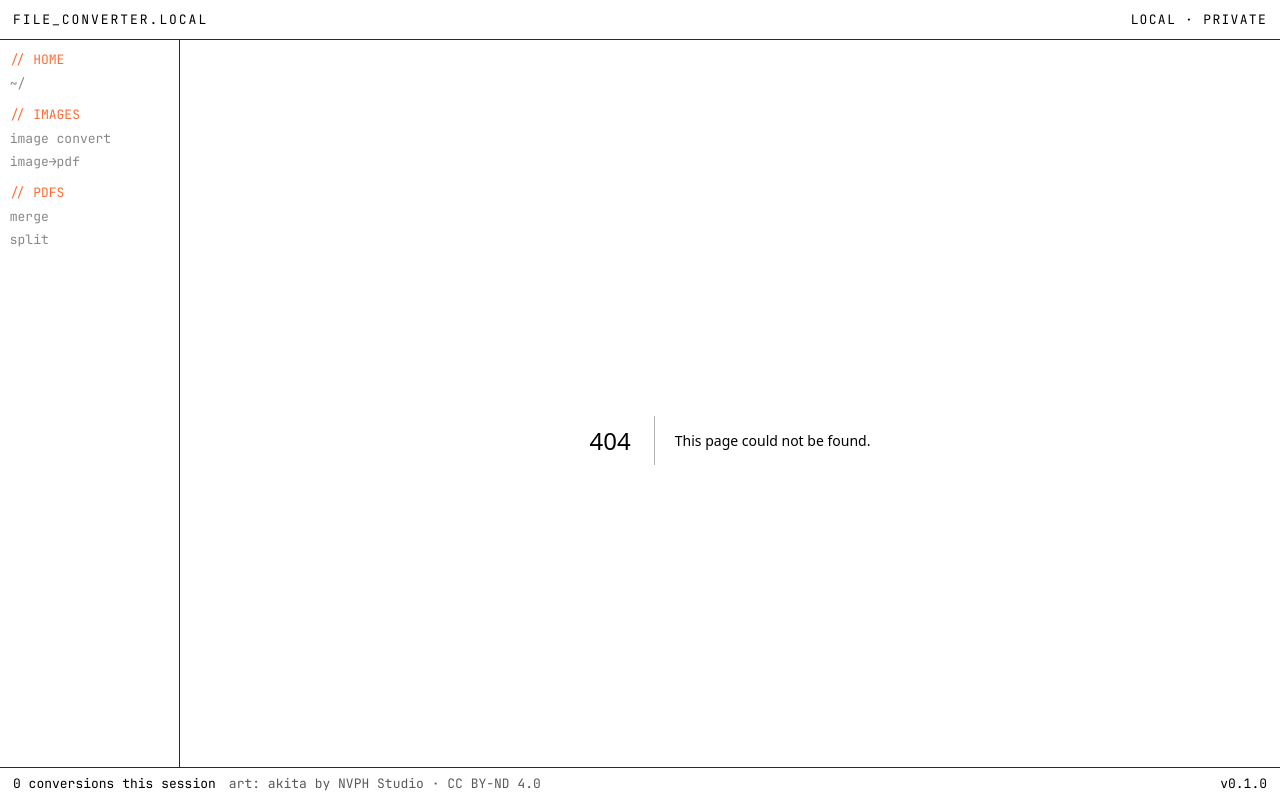
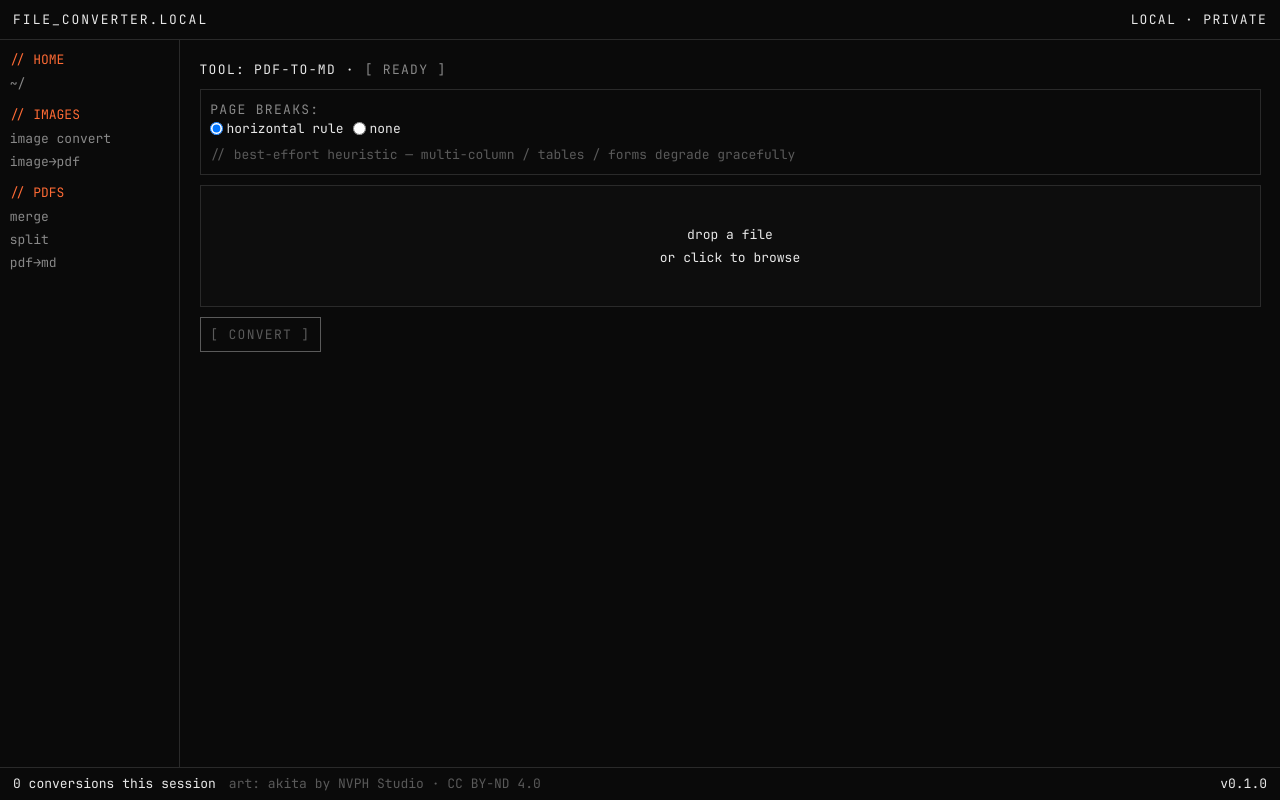
Before and after one commit to tonyyu2170/file-converter, a Next.js app: page /tools/pdf-to-md in a window 1280 px wide. Before the commit this address had no page. Built offline with nearby package versions, Linux system fonts and the light colour scheme.

Commit message:
feat(pdf-to-md): route + sidebar entry + registry

```diff
--- /dev/null
+++ b/src/app/tools/pdf-to-md/page.tsx
@@ -0,0 +1,8 @@
+"use client";
+
+import { ToolFrame } from "@/components/tool-frame";
+import engine from "@/engines/pdf-to-md";
+
+export default function PdfToMdPage() {
+  return <ToolFrame engine={engine} />;
+}
--- a/src/components/layout/sidebar.tsx
+++ b/src/components/layout/sidebar.tsx
@@ -8,6 +8,7 @@ const TOOLS: ToolEntry[] = [
   { id: "image-to-pdf", href: "/tools/image-to-pdf", label: "image→pdf", group: "IMAGES" },
   { id: "pdf-merge", href: "/tools/pdf-merge", label: "merge", group: "PDFS" },
   { id: "pdf-split", href: "/tools/pdf-split", label: "split", group: "PDFS" },
+  { id: "pdf-to-md", href: "/tools/pdf-to-md", label: "pdf→md", group: "PDFS" },
 ];
 
 const GROUP_ORDER = ["HOME", "IMAGES", "PDFS"] as const;
--- a/src/engines/_shared/registry.ts
+++ b/src/engines/_shared/registry.ts
@@ -1,6 +1,6 @@
 import type { ConversionEngine, OutputItem } from "./types";
 
-export type EngineId = "image-convert" | "image-to-pdf" | "pdf-merge" | "pdf-split";
+export type EngineId = "image-convert" | "image-to-pdf" | "pdf-merge" | "pdf-split" | "pdf-to-md";
 
 // biome-ignore lint/suspicious/noExplicitAny: registry erases per-engine TOptions
 type AnyEngine = ConversionEngine<any, OutputItem | OutputItem[]>;
@@ -12,6 +12,7 @@ const REGISTRY: Record<EngineId, Loader> = {
   "image-to-pdf": () => import("@/engines/image-to-pdf"),
   "pdf-merge": () => import("@/engines/pdf-merge"),
   "pdf-split": () => import("@/engines/pdf-split"),
+  "pdf-to-md": () => import("@/engines/pdf-to-md"),
 };
 
 export async function loadEngine(id: EngineId): Promise<ConversionEngine> {
```
Also changed, not shown: 1 other file (tests, documents, lock files or other folders).
